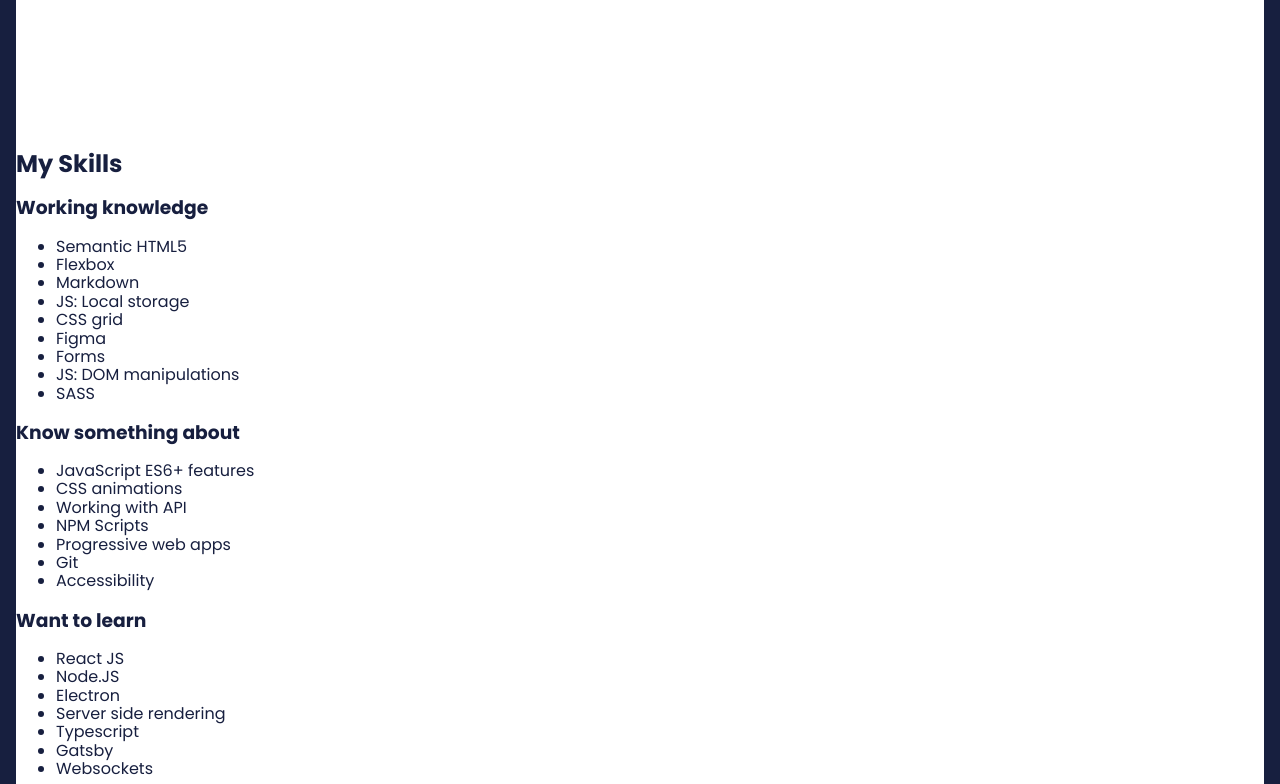
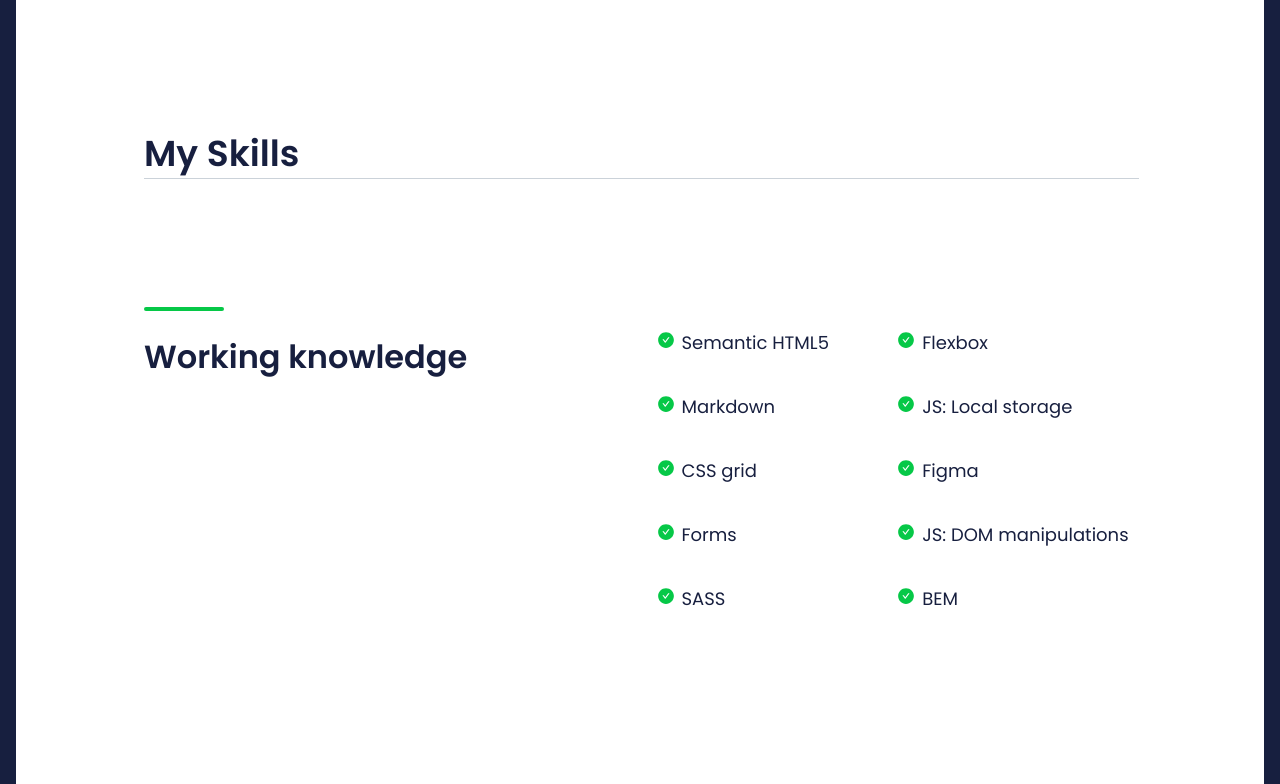
Before and after one commit to joannajerz/portfolio, a website built with webpack: page src/content/index.html in a window 1280 px wide. Shown: the part 920-1704 px from the top of the page. Built offline with nearby package versions, Linux system fonts and the light colour scheme; files whose address does not match are found by name.

Commit message:
feat: skills section

```diff
--- a/src/content/index.html
+++ b/src/content/index.html
@@ -34,41 +34,42 @@
     <section class="skills" id="skills">
       <h2 class="skills-title">My Skills</h2>
       <section class="skills-list">
-        <h3 class="skills-list__title">Working knowledge</h3>
+        <h3 class="skills-list__title skills-list__title--green">Working knowledge</h3>
         <ul class="skills-list__list">
-          <li class="skills-list__item">Semantic HTML5</li>
-          <li class="skills-list__item">Flexbox</li>
-          <li class="skills-list__item">Markdown</li>
-          <li class="skills-list__item">JS: Local storage</li>
-          <li class="skills-list__item">CSS grid</li>
-          <li class="skills-list__item">Figma</li>
-          <li class="skills-list__item">Forms</li>
-          <li class="skills-list__item">JS: DOM manipulations</li>
-          <li class="skills-list__item">SASS</li>
+          <li class="skills-list__item skills-list__item--green">Semantic HTML5</li>
+          <li class="skills-list__item skills-list__item--green">Flexbox</li>
+          <li class="skills-list__item skills-list__item--green">Markdown</li>
+          <li class="skills-list__item skills-list__item--green">JS: Local storage</li>
+          <li class="skills-list__item skills-list__item--green">CSS grid</li>
+          <li class="skills-list__item skills-list__item--green">Figma</li>
+          <li class="skills-list__item skills-list__item--green">Forms</li>
+          <li class="skills-list__item skills-list__item--green">JS: DOM manipulations</li>
+          <li class="skills-list__item skills-list__item--green">SASS</li>
+          <li class="skills-list__item skills-list__item--green">BEM</li>
         </ul>
       </section>
       <section class="skills-list">
-        <h3 class="skills-list__title">Know something about</h3>
+        <h3 class="skills-list__title skills-list__title--violet">Know something about</h3>
         <ul class="skills-list__list">
-          <li class="skills-list__item">JavaScript ES6+ features</li>
-          <li class="skills-list__item">CSS animations</li>
-          <li class="skills-list__item">Working with API</li>
-          <li class="skills-list__item">NPM Scripts</li>
-          <li class="skills-list__item">Progressive web apps</li>
-          <li class="skills-list__item"> Git</li>
-          <li class="skills-list__item">Accessibility</li>
+          <li class="skills-list__item skills-list__item--violet">JavaScript ES6+ features</li>
+          <li class="skills-list__item skills-list__item--violet">CSS animations</li>
+          <li class="skills-list__item skills-list__item--violet">Working with API</li>
+          <li class="skills-list__item skills-list__item--violet">NPM Scripts</li>
+          <li class="skills-list__item skills-list__item--violet">Progressive web apps</li>
+          <li class="skills-list__item skills-list__item--violet"> Git</li>
+          <li class="skills-list__item skills-list__item--violet">Accessibility</li>
         </ul>
       </section>
-      <section class="skills_list">
-        <h3 class="skills-list__title">Want to learn</h3>
+      <section class="skills-list">
+        <h3 class="skills-list__title skills-list__title--blue">Want to learn</h3>
         <ul class="skills-list__list">
-          <li class="skills-list__item">React JS</li>
-          <li class="skills-list__item">Node.JS</li>
-          <li class="skills-list__item">Electron</li>
-          <li class="skills-list__item">Server side rendering</li>
-          <li class="skills-list__item">Typescript</li>
-          <li class="skills-list__item">Gatsby</li>
-          <li class="skills-list__item">Websockets</li>
+          <li class="skills-list__item skills-list__item--blue">React JS</li>
+          <li class="skills-list__item skills-list__item--blue">Node.JS</li>
+          <li class="skills-list__item skills-list__item--blue">Electron</li>
+          <li class="skills-list__item skills-list__item--blue">Server side rendering</li>
+          <li class="skills-list__item skills-list__item--blue">Typescript</li>
+          <li class="skills-list__item skills-list__item--blue">Gatsby</li>
+          <li class="skills-list__item skills-list__item--blue">Websockets</li>
 
         </ul>
       </section>
--- a/src/scss/main.scss
+++ b/src/scss/main.scss
@@ -1,11 +1,13 @@
 @import "_normalize";
 @import "_variables";
 @import url('https://fonts.googleapis.com/css?family=Poppins:300,400,600,700&display=swap&subset=latin-ext');
-
+@import "modules/about.scss";
+@import"modules/skills.scss";
 
 
 html {
   box-sizing: border-box;
+
 }
 
 *, *:before, *:after {
@@ -17,40 +19,10 @@
   background: white;
   font-family: 'Poppins';
   border:16px solid $big-stone;
-}
-.about{
-  padding-left: 128px;
-  padding-right: 538px;
-  padding-top: 128px;
-  padding-bottom: 200px;
- &-photo{
-   width: 120px;
-  height: 120px;
- }&-position{
-   padding-top: 32px;
-  font-style: normal;
-  font-weight: 600;
-  font-size: 40px;
-  line-height: 56px;
-  padding-bottom: 16px;
- }&-description{
-  font-style: normal;
-  font-weight: 300;
-  font-size: 20px;
-  line-height: 36px;
-  padding-bottom: 60px;
- }&-navigation{
-  text-decoration-line: underline;
-  color: $azure-radiance;
- }&-email{
-  font-style: normal;
-  font-weight: 500;
-  font-size: 20px;
-  line-height: 32px;
-  color: $azure-radiance;
- }
+  scroll-behavior: smooth;
 
 }
+
 .list{
   display:block;
   list-style-type: none;
--- /dev/null
+++ b/src/scss/modules/about.scss
@@ -0,0 +1,38 @@
+@import "_normalize";
+@import "_variables";
+@import url('https://fonts.googleapis.com/css?family=Poppins:300,400,600,700&display=swap&subset=latin-ext');
+
+.about{
+    padding-left: 128px;
+    padding-right: 538px;
+    padding-top: 128px;
+    padding-bottom: 200px;
+   &-photo{
+     width: 120px;
+    height: 120px;
+    margin: 0px;
+   }&-position{
+     padding-top: 32px;
+    font-style: normal;
+    font-weight: 600;
+    font-size: 40px;
+    line-height: 56px;
+    padding-bottom: 16px;
+   }&-description{
+    font-style: normal;
+    font-weight: 300;
+    font-size: 20px;
+    line-height: 36px;
+    padding-bottom: 60px;
+   }&-navigation{
+    text-decoration-line: underline;
+    color: $azure-radiance;
+   }&-email{
+    font-style: normal;
+    font-weight: 500;
+    font-size: 20px;
+    line-height: 32px;
+    color: $azure-radiance;
+    margin: 0px;
+   }
+}
--- /dev/null
+++ b/src/scss/modules/skills.scss
@@ -0,0 +1,76 @@
+@import "_normalize";
+@import "_variables";
+@import url('https://fonts.googleapis.com/css?family=Poppins:300,400,600,700&display=swap&subset=latin-ext');
+
+.skills{
+    padding-left: 128px;
+    padding-right: 125px;
+
+    &-title{
+        font-style: normal;
+        font-weight: 600;
+        font-size: 36px;
+        line-height: 48px;
+        border-bottom: #CBD2D9 solid 0.5px;
+        margin:0px;
+    }&-list{
+        padding-top: 128px;
+        display:grid;
+        grid-template-columns: 1fr 1fr;
+        &__list{
+            display:grid;
+            grid-template-columns: 1fr 1fr;
+            column-gap: 24px;
+
+        }
+        &__title{
+            font-style: normal;
+            font-weight: 600;
+            font-size: 32px;
+            line-height: 44px;
+            margin:0px;
+            width: 379px;
+            &--green::before {
+                content: '';
+                width: 80px;
+                height: 4px;
+                background: #06C847;
+                border-radius: 8px;
+                display: block;
+                margin-bottom: 24px;
+            }
+            &--violet::before {
+                content: '';
+                width: 80px;
+                height: 4px;
+                background: #653CAD;
+                border-radius: 8px;
+                display: block;
+                margin-bottom: 24px;
+            }
+            &--blue::before {
+                content: '';
+                width: 80px;
+                height: 4px;
+                background: #2251CC;
+                border-radius: 8px;
+                display: block;
+                margin-bottom: 24px;
+            }
+        }&__item{
+            font-style: normal;
+            font-weight: normal;
+            font-size: 18px;
+            margin-bottom: 24px;
+            margin-top:0px;
+            line-height: 40px;
+            &--green{
+                list-style-image:url('/assets/img/check-circle.svg');
+            } &--violet{
+                list-style-image:url('/assets/img/check-violet.svg');
+            } &--blue{
+                list-style-image:url('/assets/img/check-blue.svg');
+            }
+        }
+    }
+}
```
Also changed, not shown: dist/css/main.css, dist/index.html, 1 other file.
